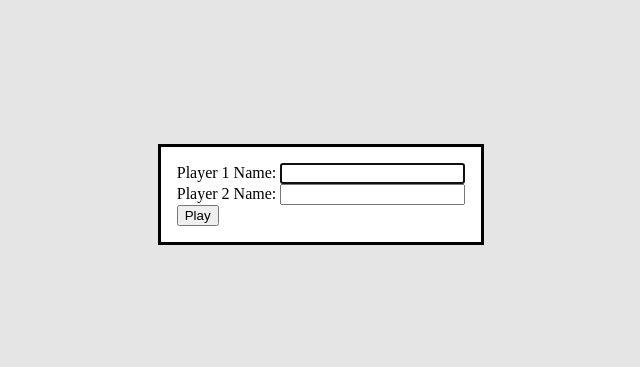
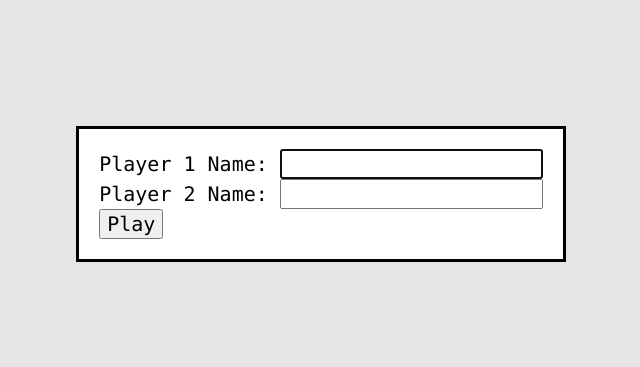
Before and after one commit to juancorax/javascript-tic-tac-toe, a plain HTML site: page index.html in a window 1280 px wide. Shown: the part 206-573 px from the top of the page, without its empty margins (319-959 px from the left). Drawn offline with Linux system fonts and the light colour scheme.

Commit message:
chore: update styles and improve performance
- Rename class names to kebab-case
- Prevent duplicate event listeners from being added to the same element

```diff
--- a/index.html
+++ b/index.html
@@ -9,30 +9,32 @@
   </head>
 
   <body>
-    <div class="board"></div>
+    <div class="board-container">
+      <div class="board"></div>
 
-    <p class="currentTurn"></p>
+      <p class="current-turn"></p>
+    </div>
 
-    <dialog class="gameStartForm">
+    <dialog class="game-start-form">
       <form>
         <div>
-          <label for="playerOneName">Player 1 Name:</label>
-          <input type="text" id="playerOneName" />
+          <label for="player-one-name">Player 1 Name:</label>
+          <input type="text" id="player-one-name" />
         </div>
 
         <div>
-          <label for="playerTwoName">Player 2 Name:</label>
-          <input type="text" id="playerTwoName" />
+          <label for="player-two-name">Player 2 Name:</label>
+          <input type="text" id="player-two-name" />
         </div>
 
-        <button class="playButton">Play</button>
+        <button class="play-button">Play</button>
       </form>
     </dialog>
 
-    <dialog class="gameEnd">
+    <dialog class="game-end">
       <p class="results"></p>
 
-      <button class="restartButton">Restart</button>
+      <button class="restart-button">Restart</button>
     </dialog>
   </body>
 </html>
--- a/script.js
+++ b/script.js
@@ -44,8 +44,8 @@ const game = (function () {
     thereIsAWinner = false;
 
     if (!(playerOne && playerTwo)) {
-      const playerOneName = document.querySelector("#playerOneName").value;
-      const playerTwoName = document.querySelector("#playerTwoName").value;
+      const playerOneName = document.querySelector("#player-one-name").value;
+      const playerTwoName = document.querySelector("#player-two-name").value;
 
       if (!playerOneName || !playerTwoName) {
         alert("The players' names must not be empty...");
@@ -56,13 +56,14 @@ const game = (function () {
       playerTwo = createPlayer(playerTwoName, "O");
 
       gameStartForm.close();
+      gameStartForm.classList.toggle("show");
     }
 
     currentPlayer = Math.random() < 0.5 ? playerOne : playerTwo;
     turns = 9;
 
     const board = document.querySelector(".board");
-    const currentTurnParagraph = document.querySelector(".currentTurn");
+    const currentTurnParagraph = document.querySelector(".current-turn");
 
     board.innerHTML = "";
 
@@ -149,9 +150,7 @@ const game = (function () {
   const gameOver = (winner = null) => {
     thereIsAWinner = true;
 
-    const gameEndDialog = document.querySelector(".gameEnd");
     const resultsParagraph = document.querySelector(".results");
-    const restartButton = document.querySelector(".restartButton");
 
     if (winner === null) {
       resultsParagraph.textContent = `It's a tie!`;
@@ -159,21 +158,18 @@ const game = (function () {
       resultsParagraph.textContent = `${winner.getName()} is the winner!`;
     }
 
-    restartButton.addEventListener("click", (event) => {
-      event.preventDefault();
-
-      game.start();
-      gameEndDialog.close();
-    });
-
     gameEndDialog.showModal();
+    gameEndDialog.classList.toggle("show");
   };
 
   return { start };
 })();
 
-const gameStartForm = document.querySelector(".gameStartForm");
-const playButton = document.querySelector(".playButton");
+const gameStartForm = document.querySelector(".game-start-form");
+const playButton = document.querySelector(".play-button");
+
+const gameEndDialog = document.querySelector(".game-end");
+const restartButton = document.querySelector(".restart-button");
 
 playButton.addEventListener("click", (event) => {
   event.preventDefault();
@@ -181,4 +177,14 @@ playButton.addEventListener("click", (event) => {
   game.start();
 });
 
+restartButton.addEventListener("click", (event) => {
+  event.preventDefault();
+
+  game.start();
+
+  gameEndDialog.close();
+  gameEndDialog.classList.toggle("show");
+});
+
 gameStartForm.showModal();
+gameStartForm.classList.toggle("show");
--- a/style.css
+++ b/style.css
@@ -1,6 +1,29 @@
+:root {
+  --font-family: Menlo, Consolas, Monaco, Liberation Mono, Lucida Console,
+    monospace;
+  --font-size: 20px;
+}
+
+body {
+  font-family: var(--font-family);
+  font-size: var(--font-size);
+  margin: 0;
+  min-height: 100vh;
+  display: flex;
+  justify-content: center;
+  align-items: center;
+}
+
+.board-container {
+  display: flex;
+  flex-direction: column;
+  justify-content: center;
+  align-items: center;
+}
+
 .board {
   display: grid;
-  grid-template: 50px 50px 50px / 50px 50px 50px;
+  grid-template: repeat(3, 100px) / repeat(3, 100px);
 }
 
 .board > div {
@@ -11,6 +34,28 @@
   user-select: none;
 }
 
-.currentTurn {
+.current-turn,
+.results {
   user-select: none;
 }
+
+.game-start-form,
+.game-end {
+  top: -50%;
+  opacity: 0;
+  pointer-events: none;
+  transition: all 0.5s;
+}
+
+.game-start-form.show,
+.game-end.show {
+  top: 0;
+  opacity: 1;
+  pointer-events: all;
+}
+
+button,
+input {
+  font-family: var(--font-family);
+  font-size: var(--font-size);
+}
```
